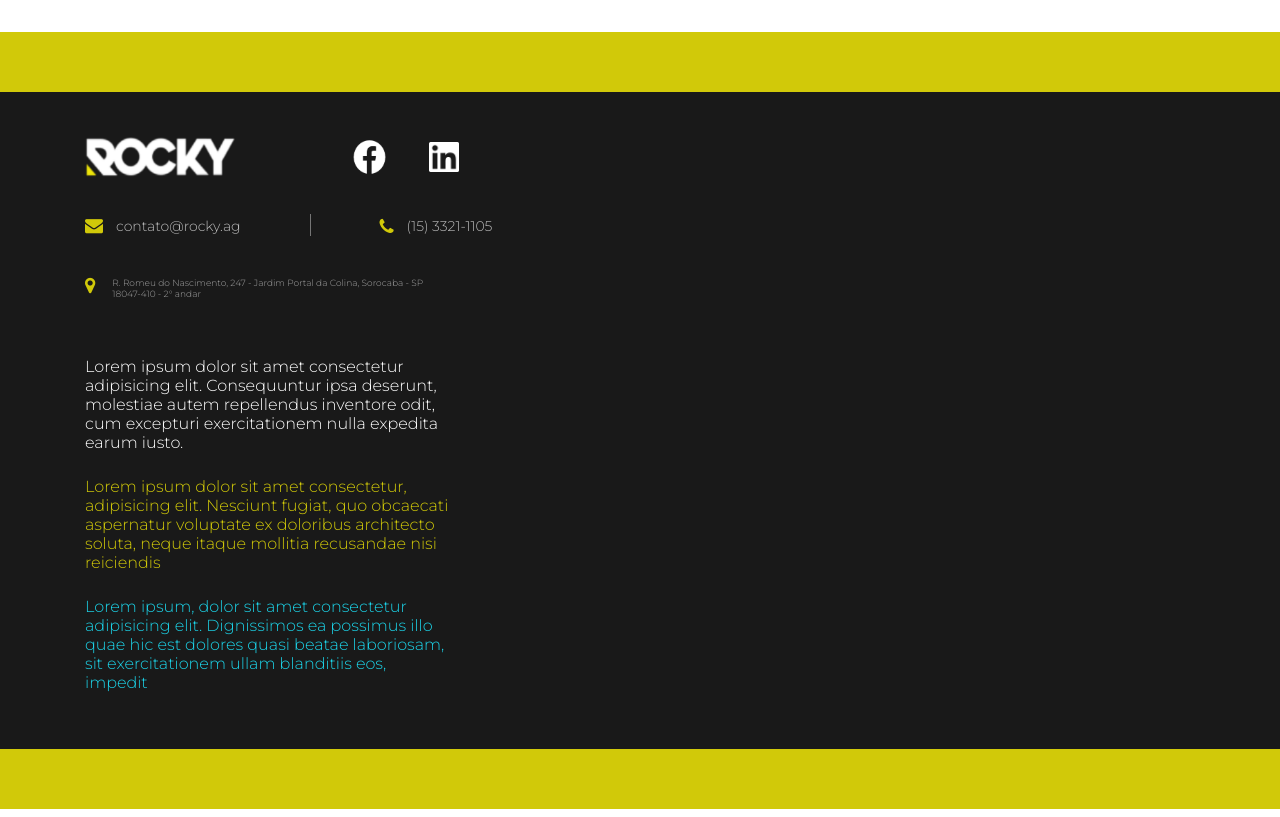
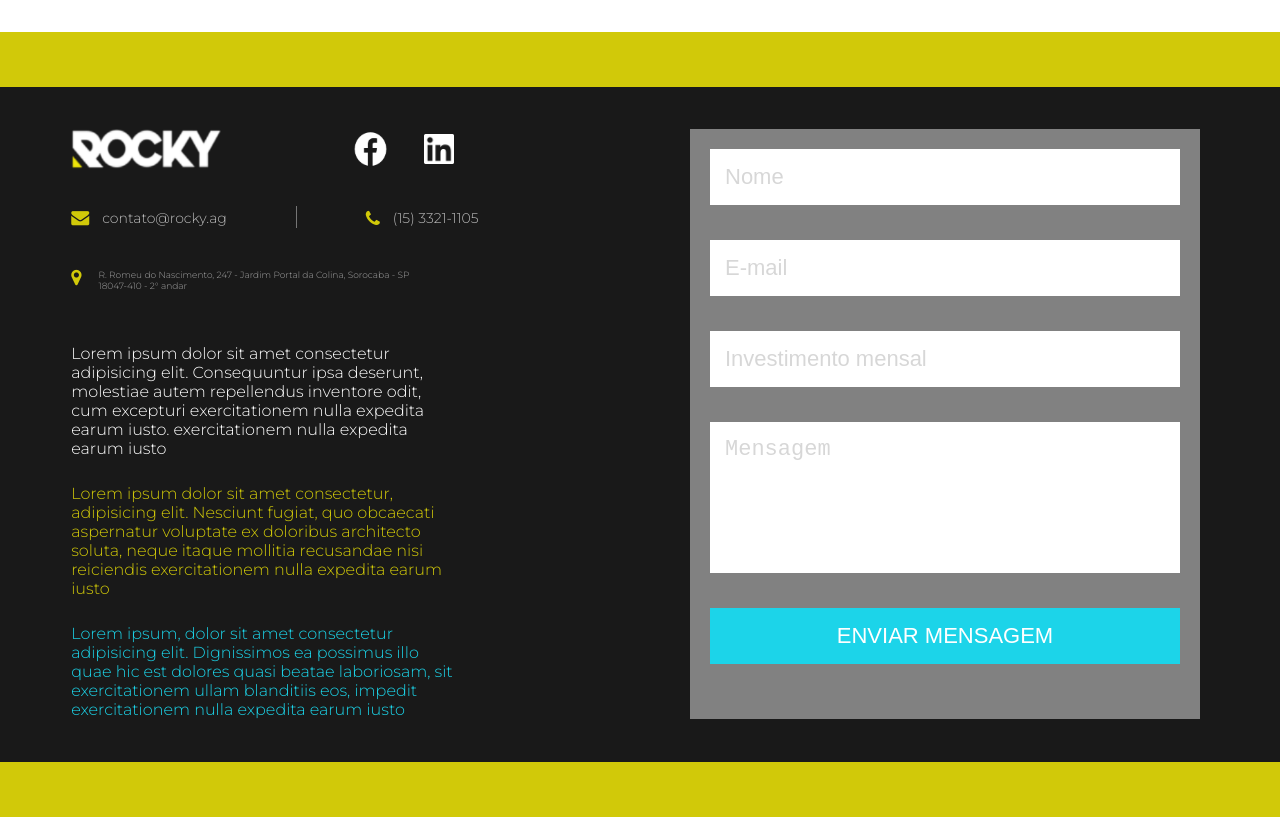
Before and after one commit to sandrofilho2000/ROCKY, a plain HTML site: page index.html in a window 1280 px wide. Shown: the part 2938-3755 px from the top of the page. Drawn offline with Linux system fonts and the light colour scheme.

Commit message:
chore: finalize footer

```diff
--- a/css/style.css
+++ b/css/style.css
@@ -364,18 +364,26 @@ footer{
 }
 
 .f-line{
-    height: 60px;
+    height: 55px;
     width: 100%;
-    background-color: rgb(209, 201, 9)
+    background-color: rgb(209, 201, 9);
+}
+/**/
+.footer-line-down{
+    position: absolute;
+    z-index: 999;
 }
 
-.footer-line-down{
+.container{
+    width: 600px;
+    height: 590px;
     position: relative;
-    top: 90%;
+    top: 30%;
+    left: 50%;
+    transform: translateY(-30%) translateX(-50%);
 }
 
 .f-inner{
-    margin-top: 45px;
     vertical-align: middle;
     width: 30%;
     height: 75%;
@@ -383,19 +391,23 @@ footer{
 
 .footer-left{
     float: left;
-    margin-left: 65px;
-    padding-left: 20px;
+    width: 50%;
+    height: 100%;
+}
+
+.left-container{
+    padding-left: 8%;
+}
+
+.right-container{
+    padding-left: 0%;
 }
 
 
-.footer-right{
-    float: right;
-    margin-right: 65px;
-    padding-right: 20px;
-}
-
 .icons{
     height: 40px;
+    position: relative;
+    padding-right: 32%;
 }
 
 .footer-logo{
@@ -415,7 +427,7 @@ footer{
     filter: grayscale(1) invert(1);
     background-size: 100% 100%;
     float: right;
-    margin-right: 38px;
+    margin-right: 32px;
     margin-top: 1px;
 }
 
@@ -489,13 +501,72 @@ footer{
 
 
 .footer-lorem{
-    margin-top: 115px;
+    margin-top: 110px;
+    position: relative;
 }
 
 
 .footer-lorem p{
-    margin-bottom: 25px;
+    margin-bottom: 26px;
+    width: 70%;
 }
+
+
+.footer-right{
+    float: right;
+    height: 100%;
+    width: 50%;
+}
+
+footer form{
+    background-color: rgb(129, 129, 129);
+    height: 100%;
+    width: 85%;
+    position: relative;
+    right: -5%;
+    display: flex;
+    flex-direction: column;
+    padding: 20px;
+}
+
+footer form input{
+    border: none;
+    margin-bottom: 35px;
+    height: 60px;
+    padding: 15px;
+    font-size: 22px;
+}
+footer form input::placeholder{
+    color: rgb(215, 215, 215);
+}
+
+
+footer form textarea{
+    resize: none;
+    border: none;
+    padding: 15px;
+    font-size: 22px;
+}
+
+footer form textarea::placeholder{
+    color: rgb(215, 215, 215);
+}
+
+footer form input[type=submit]{
+    margin-top: 35px;
+    height: 65px;
+    background-color: rgb(28, 212, 233);
+    border: 0;
+    color: white;
+    font-size: 22px;
+}
+
+
+
+
+
+
+
 
 @media screen and (max-width: 1029px){
     div.desktop-menu-items{
--- a/index.html
+++ b/index.html
@@ -184,6 +184,9 @@
         </div>
 
         <div class="footer-left f-inner">
+            <div class="left-container container">
+
+
                 <div class="icons">
                     <div class="footer-logo">
 
@@ -221,27 +224,37 @@
                 </div>
 
                 <div class="footer-lorem">
-                <p style="color: white;">Lorem ipsum dolor sit amet consectetur adipisicing elit. Consequuntur ipsa deserunt, molestiae autem repellendus inventore odit, cum excepturi exercitationem nulla expedita earum iusto. </p>
+                    <p style="color: white;">Lorem ipsum dolor sit amet consectetur adipisicing elit. Consequuntur ipsa deserunt, molestiae autem repellendus inventore odit, cum excepturi exercitationem nulla expedita earum iusto. exercitationem nulla expedita earum iusto </p>
 
-                <p style="color: rgb(209, 201, 9)">Lorem ipsum dolor sit amet consectetur, adipisicing elit. Nesciunt fugiat, quo obcaecati aspernatur voluptate ex doloribus architecto soluta, neque itaque mollitia recusandae nisi reiciendis</p>
+                    <p style="color: rgb(209, 201, 9)">Lorem ipsum dolor sit amet consectetur, adipisicing elit. Nesciunt fugiat, quo obcaecati aspernatur voluptate ex doloribus architecto soluta, neque itaque mollitia recusandae nisi reiciendis exercitationem nulla expedita earum iusto</p>
 
-                <p style="color: rgb(28, 212, 233)">Lorem ipsum, dolor sit amet consectetur adipisicing elit. Dignissimos ea possimus illo quae hic est dolores quasi beatae laboriosam, sit exercitationem ullam blanditiis eos, impedit</p>
+                    <p style="color: rgb(28, 212, 233)">Lorem ipsum, dolor sit amet consectetur adipisicing elit. Dignissimos ea possimus illo quae hic est dolores quasi beatae laboriosam, sit exercitationem ullam blanditiis eos, impedit exercitationem nulla expedita earum iusto</p>
                 </div>
 
+            </div>
 
         </div>
         <div class="clear"></div>
 
         <div class="footer-right f-inner">
-
+            <div class="right-container container">
+                <form action="">
+                    <input type="text" name="name" id="name" placeholder="Nome">
+                    <input type="text" name="email" id="email" placeholder="E-mail">
+                    <input type="text" name="investment" id="investiment" placeholder="Investimento mensal">
+                    <textarea name="message" id="message" cols="30" rows="10" placeholder="Mensagem"></textarea>
+                    <input type="submit" value="ENVIAR MENSAGEM">
+                </form>
+            </div>
         </div>
         <div class="clear"></div>
 
 
+
+    </footer>
     <div class="footer-line-down f-line">
 
     </div>
-    </footer>
     <script src="js/jquery.js"></script>
     <script src="js/main.js"></script>
 
```
Lines whose indentation alone changed are shown as unchanged.
